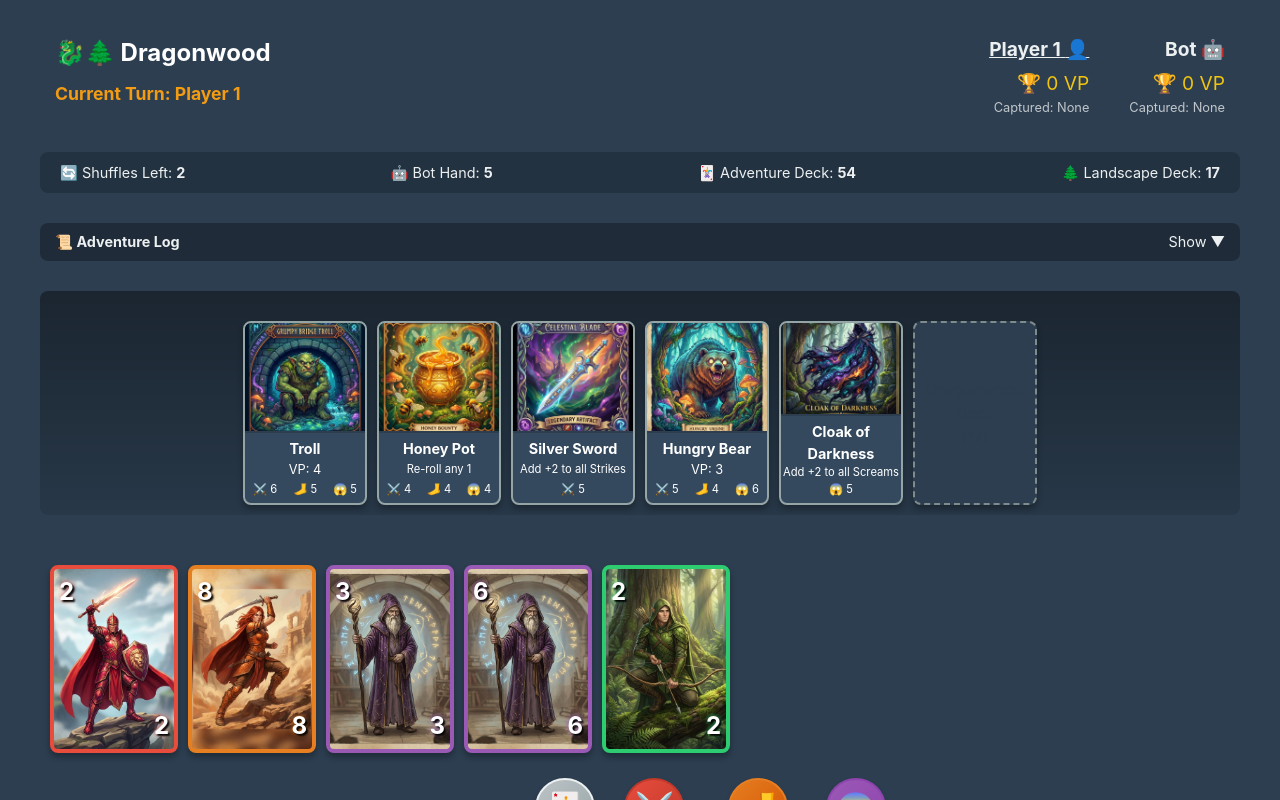
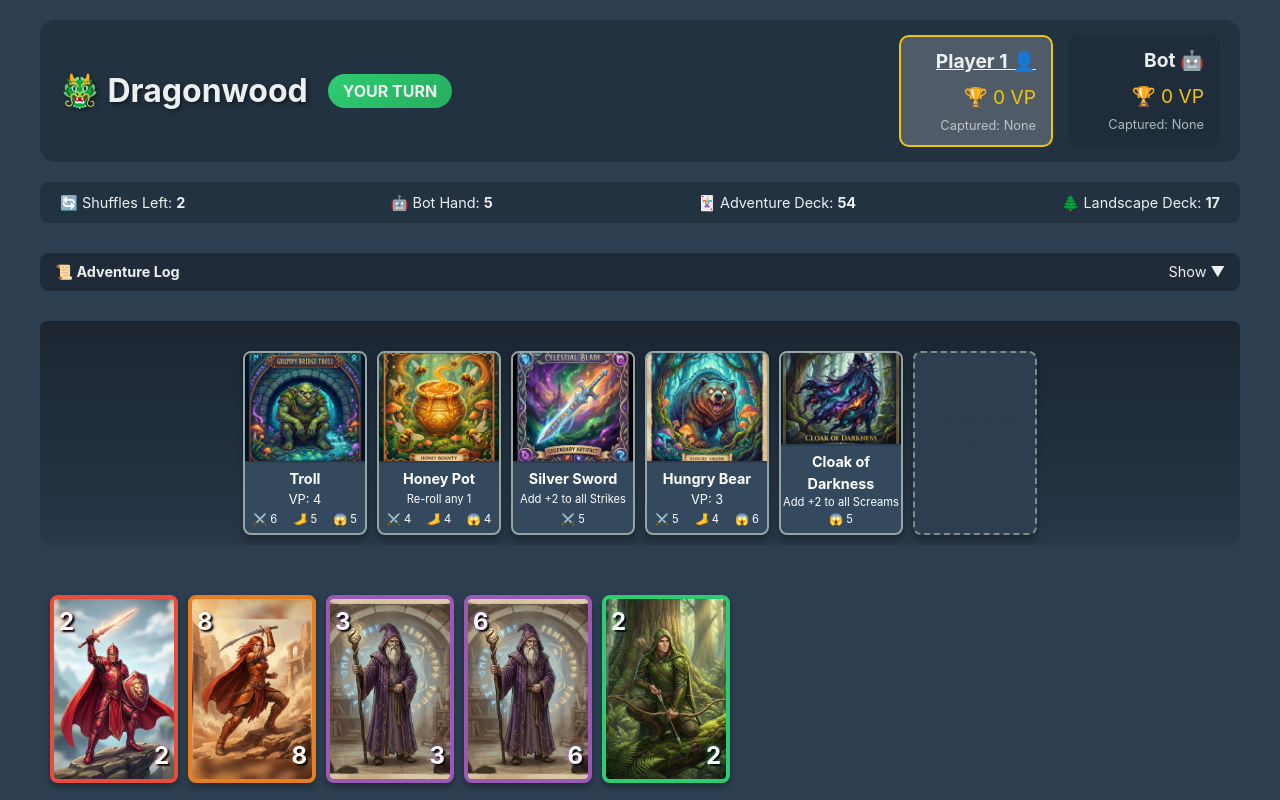
Before and after one commit to andrew-mcgrath/dragonwood, a React (Vite) app: page / in a window 1280 px wide. Both pictures are taken after a click on the button "⚔️ Start Adventure ⚔️". Shown: the top 800 px of the page. Built offline with nearby package versions, Linux system fonts and the light colour scheme.

Commit message:
feat: Implement auto-scrolling for the game log and enhance the scoreboard UI.

```diff
--- a/src/components/GameBoard.tsx
+++ b/src/components/GameBoard.tsx
@@ -1,4 +1,4 @@
-import React, { useState } from 'react';
+import React, { useState, useEffect, useRef } from 'react';
 import type { GameState, AttackType } from '../engine/types';
 import { CardComponent } from './Card';
 import { Probability } from '../engine/Probability';
@@ -54,6 +54,16 @@ export const GameBoard: React.FC<GameBoardProps> = ({ gameState, onDraw, onCaptu
     const [isLogCollapsed, setIsLogCollapsed] = useState(true);
     const selectedLandscapeCard = gameState.landscape.find(c => c.id === selectedLandscapeCardId);
 
+    // Ref for the log container
+    const logContainerRef = useRef<HTMLDivElement>(null);
+
+    // Scroll to bottom when log is expanded OR when new logs arrive while expanded
+    useEffect(() => {
+        if (!isLogCollapsed && logContainerRef.current) {
+            logContainerRef.current.scrollTop = logContainerRef.current.scrollHeight;
+        }
+    }, [isLogCollapsed, gameState.turnLog.length]);
+
     const toggleHandCard = (id: string) => {
         if (selectedHandCards.includes(id)) {
             setSelectedHandCards(selectedHandCards.filter(c => c !== id));
@@ -98,45 +108,48 @@ export const GameBoard: React.FC<GameBoardProps> = ({ gameState, onDraw, onCaptu
     return (
         <div style={{ padding: '20px', width: '100%', maxWidth: '1200px', margin: '0 auto', display: 'flex', flexDirection: 'column', gap: '20px', flex: 1 }}>
 
-            {/* Scoreboard / Header */}
-            <div style={{ display: 'flex', justifyContent: 'space-between', alignItems: 'flex-start', background: '#2c3e50', color: 'white', padding: '15px', borderRadius: '12px' }}>
-                <div>
-                    <h1 style={{ margin: '0 0 10px 0', fontSize: '1.5em' }}>🐉🌲 Dragonwood</h1>
-                    <div style={{ fontSize: '1.1em', fontWeight: 'bold', color: '#f39c12' }}>
-                        Current Turn: {player.name}
+            {/* Header: Scores / Turn Info */}
+            <header style={{ display: 'flex', justifyContent: 'space-between', alignItems: 'center', background: 'rgba(0,0,0,0.2)', padding: '15px 20px', borderRadius: '15px' }}>
+                <div style={{ display: 'flex', alignItems: 'center', gap: '20px' }}>
+                    <h2 style={{ margin: 0, textShadow: '2px 2px 4px rgba(0,0,0,0.5)', fontSize: '2em' }}>🐲 Dragonwood</h2>
+                    <div style={{ padding: '5px 15px', background: isMyTurn ? 'linear-gradient(135deg, #2ecc71, #27ae60)' : 'linear-gradient(135deg, #7f8c8d, #34495e)', borderRadius: '20px', fontWeight: 'bold' }}>
+                        {isMyTurn ? "YOUR TURN" : (player.isBot ? "BOT'S TURN" : `${player.name}'s TURN`)}
                     </div>
                 </div>
 
-                <div style={{ display: 'flex', gap: '40px' }}>
+                <div style={{ display: 'flex', gap: '15px' }}>
                     {gameState.players.map(p => {
                         const score = p.capturedCards.reduce((acc, c) => acc + ('victoryPoints' in c ? (c as any).victoryPoints : 0), 0);
+                        const isActive = p.id === player.id;
 
-                        // Calculate bonuses for display (duplicated logic for UI safely)
-                        const bonuses = { strike: 0, stomp: 0, scream: 0 };
-                        let hasHoneyPot = false;
-                        p.capturedCards.forEach(c => {
-                            if (c.type === 'enhancement') {
-                                if (c.name === 'Silver Sword') bonuses.strike += 2;
-                                if (c.name === 'Magical Boots') bonuses.stomp += 2;
-                                if (c.name === 'Cloak of Darkness') bonuses.scream += 2;
-                                if (c.name === 'Honey Pot') hasHoneyPot = true;
-                            }
-                        });
+                        // Calculate bonuses for display
+                        const bonuses = {
+                            strike: p.capturedCards.reduce((acc, c) => acc + (c.name === 'Silver Sword' ? 2 : 0), 0),
+                            stomp: p.capturedCards.reduce((acc, c) => acc + (c.name === 'Magical Boots' ? 2 : 0), 0),
+                            scream: p.capturedCards.reduce((acc, c) => acc + (c.name === 'Cloak of Darkness' ? 2 : 0), 0),
+                        };
+                        const hasHoneyPot = p.capturedCards.some(c => c.name === 'Honey Pot');
 
                         return (
-                            <div key={p.id} style={{ display: 'flex', flexDirection: 'column', alignItems: 'flex-end' }}>
+                            <div key={p.id} style={{
+                                padding: '10px 15px',
+                                background: isActive ? 'rgba(255,255,255,0.2)' : 'rgba(0,0,0,0.1)',
+                                borderRadius: '10px',
+                                border: isActive ? '2px solid #f1c40f' : '1px solid transparent',
+                                display: 'flex', flexDirection: 'column', alignItems: 'flex-end', gap: '2px',
+                                minWidth: '120px'
+                            }}>
                                 {editingPlayerId === p.id ? (
+                                    <div style={{ display: 'flex', gap: '5px' }}>
                                         <input
-                                        autoFocus
                                             value={tempName}
                                             onChange={(e) => setTempName(e.target.value)}
-                                        onBlur={saveName}
-                                        onKeyDown={(e) => {
-                                            if (e.key === 'Enter') saveName();
-                                            if (e.key === 'Escape') setEditingPlayerId(null);
-                                        }}
-                                        style={{ fontSize: '1em', padding: '2px', fontWeight: 'bold', width: '120px', textAlign: 'right' }}
+                                            onKeyDown={(e) => e.key === 'Enter' && saveName()}
+                                            autoFocus
+                                            style={{ width: '80px', padding: '2px' }}
                                         />
+                                        <button onClick={saveName} style={{ fontSize: '0.8em', cursor: 'pointer' }}>💾</button>
+                                    </div>
                                 ) : (
                                     <div
                                         style={{ fontWeight: 'bold', fontSize: '1.2em', marginBottom: '5px', cursor: !p.isBot ? 'pointer' : 'default', textDecoration: !p.isBot ? 'underline' : 'none', color: '#ecf0f1' }}
@@ -160,7 +173,7 @@ export const GameBoard: React.FC<GameBoardProps> = ({ gameState, onDraw, onCaptu
                         );
                     })}
                 </div>
-            </div>
+            </header>
 
 
             {/* Metrics Bar */}
@@ -191,7 +204,9 @@ export const GameBoard: React.FC<GameBoardProps> = ({ gameState, onDraw, onCaptu
                     <span>{isLogCollapsed ? 'Show ▼' : 'Hide ▲'}</span>
                 </div>
                 {!isLogCollapsed && (
-                    <div style={{
+                    <div
+                        ref={logContainerRef}
+                        style={{
                             background: 'rgba(0,0,0,0.2)',
                             padding: '10px',
                             borderRadius: '0 0 8px 8px',
@@ -199,9 +214,9 @@ export const GameBoard: React.FC<GameBoardProps> = ({ gameState, onDraw, onCaptu
                             overflowY: 'auto',
                             borderTop: '1px solid rgba(255,255,255,0.1)'
                         }}>
-                        <div style={{ display: 'flex', flexDirection: 'column-reverse' }}>
-                            {/* Reverse mapping to show newest first if we want, or keeping standard order but manual scroll */}
-                            {[...gameState.turnLog].reverse().map((log, i) => (
+                        <div style={{ display: 'flex', flexDirection: 'column' }}>
+                            {/* Standard order: Oldest at top, Newest at bottom */}
+                            {gameState.turnLog.map((log, i) => (
                                 <div key={i} style={{ fontSize: '0.9em', opacity: 0.8, marginBottom: '2px' }}>{log}</div>
                             ))}
                         </div>
```
Lines whose indentation alone changed are shown as unchanged.
